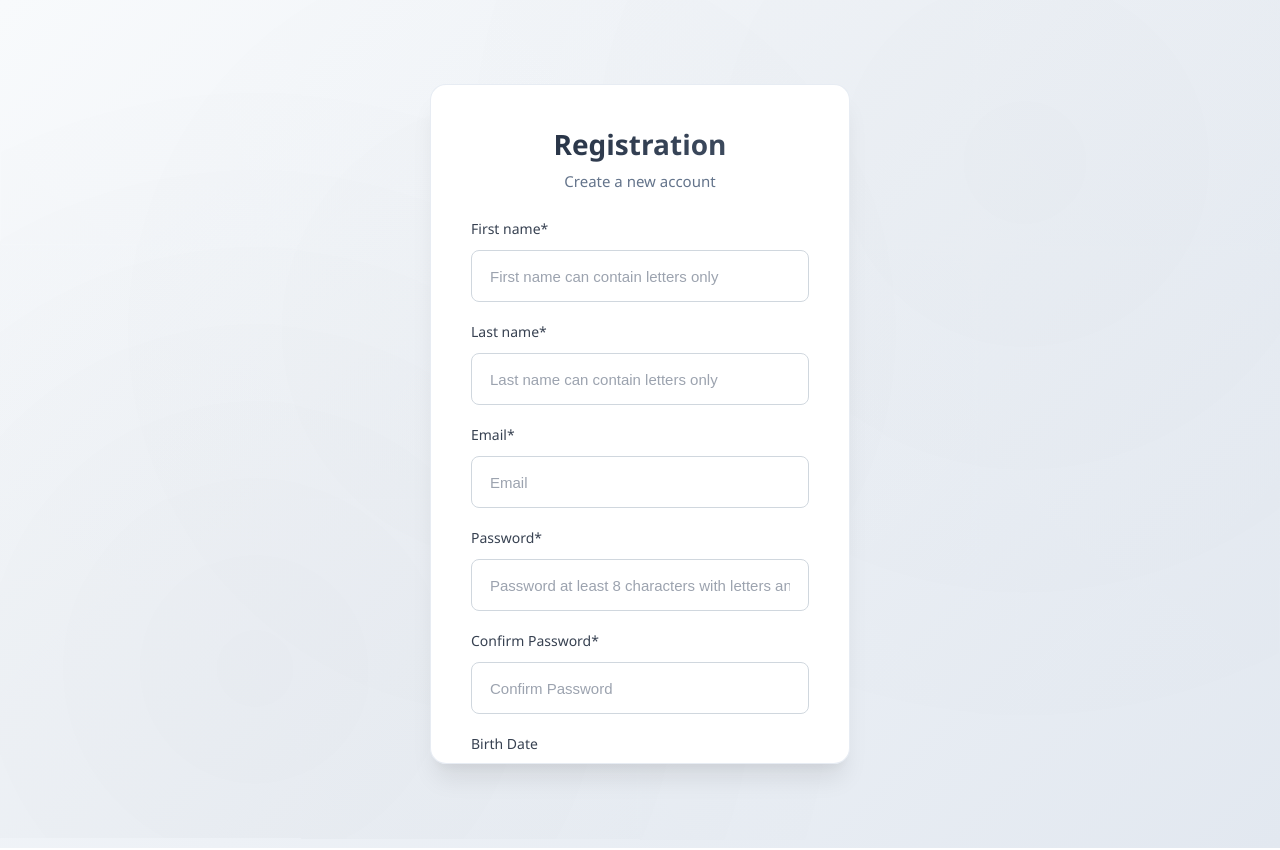
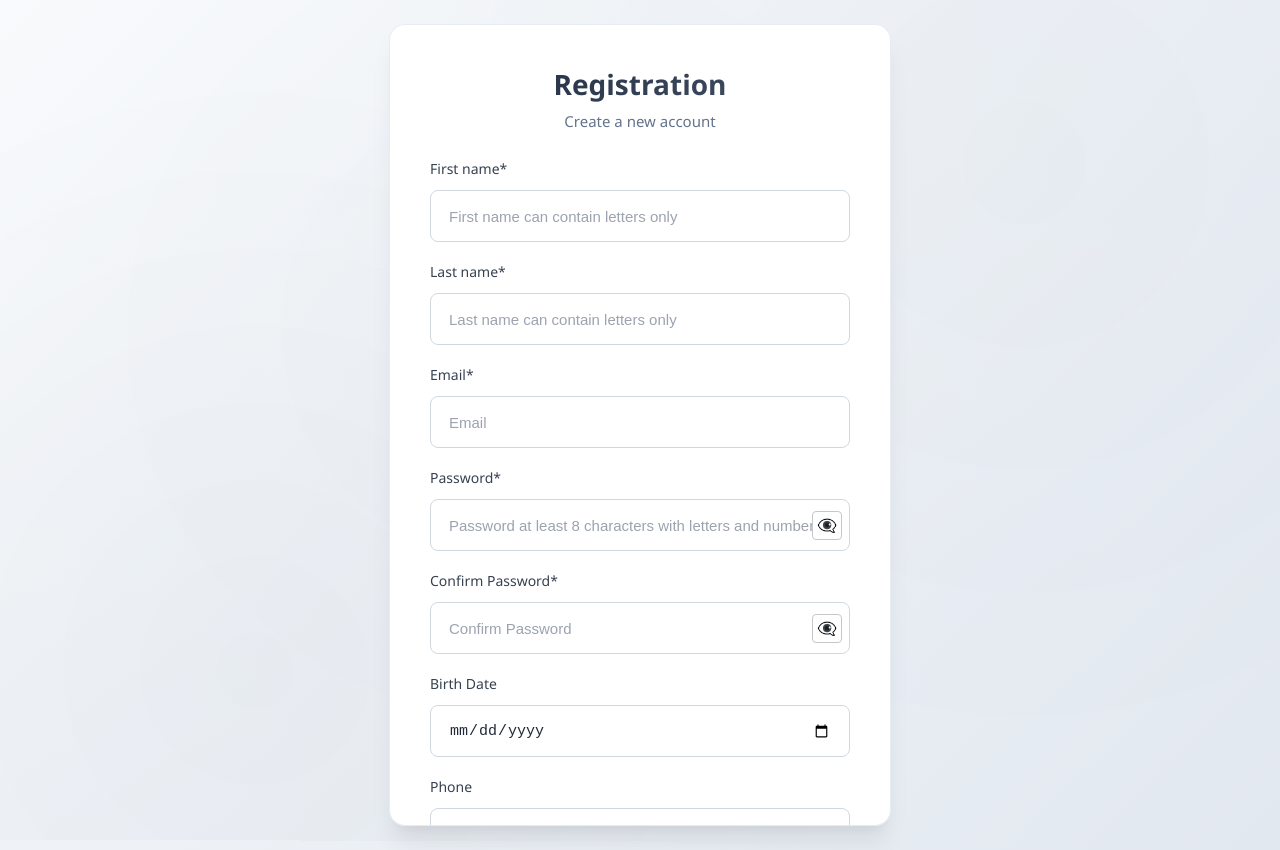
Before and after one commit to AlmogMeirov/Mail, a React (Create React App) app in the folder client/: page /register in a window 1280 px wide. Built offline with nearby package versions, Linux system fonts and the light colour scheme.

Commit message:
Rgister error design

```diff
--- a/client/src/pages/Register.jsx
+++ b/client/src/pages/Register.jsx
@@ -1,6 +1,6 @@
 import { useState } from 'react';
 import { useNavigate } from 'react-router-dom';
-import '../styles/Register.css'; // Assuming you have a CSS file for styling
+import '../styles/Register.css';
 
 const Register = () => {
     // Local state for each field
@@ -18,6 +18,13 @@ const Register = () => {
 
     const [errorMessage, setErrorMessage] = useState('');
     const [isLoading, setIsLoading] = useState(false);
+
+    // New state for field-specific errors
+    const [fieldErrors, setFieldErrors] = useState({});
+
+    // State for password visibility
+    const [showPassword, setShowPassword] = useState(false);
+    const [showConfirmPassword, setShowConfirmPassword] = useState(false);
 
     const navigate = useNavigate();
 
@@ -38,50 +45,101 @@ const Register = () => {
         return null; // Valid password
     };
 
+    // Helper function to set field-specific error
+    const setFieldError = (field, message) => {
+        setFieldErrors(prev => ({
+            ...prev,
+            [field]: message
+        }));
+        setErrorMessage(message); // Keep the original global error for backward compatibility
+    };
+
+    // Helper function to clear field errors
+    const clearFieldErrors = () => {
+        setFieldErrors({});
+        setErrorMessage('');
+    };
+
     // Validate inputs before sending
     const validateForm = () => {
+        clearFieldErrors(); // Clear previous errors
+
         const nameRegex = /^[A-Za-z\u0590-\u05FF\s'-]+$/; // Includes Hebrew, spaces, hyphens
-        if (!nameRegex.test(firstName) || !nameRegex.test(lastName)) {
-            setErrorMessage("Names can only contain letters");
+
+        // Check if required fields are filled
+        if (!firstName || !lastName || !email || !password || !confirmPassword) {
+            if (!firstName) {
+                setFieldError('firstName', "First name is required");
+                return false;
+            }
+            if (!lastName) {
+                setFieldError('lastName', "Last name is required");
+                return false;
+            }
+            if (!email) {
+                setFieldError('email', "Email is required");
+                return false;
+            }
+            if (!password) {
+                setFieldError('password', "Password is required");
+                return false;
+            }
+            if (!confirmPassword) {
+                setFieldError('confirmPassword', "Please confirm your password");
+                return false;
+            }
+        }
+
+        if (!firstName.trim() || !lastName.trim() || !email.trim()) {
+            if (!firstName.trim()) {
+                setFieldError('firstName', "First name cannot be empty or spaces only");
+                return false;
+            }
+            if (!lastName.trim()) {
+                setFieldError('lastName', "Last name cannot be empty or spaces only");
+                return false;
+            }
+            if (!email.trim()) {
+                setFieldError('email', "Email cannot be empty or spaces only");
+                return false;
+            }
+        }
+
+        if (!nameRegex.test(firstName)) {
+            setFieldError('firstName', "First name can only contain letters");
             return false;
         }
 
-        // Check if required fields are filled
-        if (!firstName || !lastName || !email || !password || !confirmPassword) {
-            setErrorMessage("All required fields must be filled");
-            return false;
-        }
-
-        if (!firstName.trim() || !lastName.trim() || !email.trim()) {
-            setErrorMessage("Name and email fields cannot be empty or spaces only");
+        if (!nameRegex.test(lastName)) {
+            setFieldError('lastName', "Last name can only contain letters");
             return false;
         }
 
         const emailRegex = /^[^\s@]+@[^\s@]+\.[^\s@]+$/;
         if (!emailRegex.test(email)) {
-            setErrorMessage("Invalid email format");
+            setFieldError('email', "Invalid email format");
+            return false;
+        }
+
+        if (email.includes(" ")) {
+            setFieldError('email', "Email cannot contain spaces");
             return false;
         }
 
         // Enhanced password validation
         const passwordError = validatePassword(password);
         if (passwordError) {
-            setErrorMessage(passwordError);
+            setFieldError('password', passwordError);
             return false;
         }
 
         if (password !== confirmPassword) {
-            setErrorMessage("Passwords do not match");
+            setFieldError('confirmPassword', "Passwords do not match");
             return false;
         }
 
         if (birthDate && new Date(birthDate) > new Date()) {
-            setErrorMessage("Birth date cannot be in the future");
-            return false;
-        }
-
-        if (email.includes(" ")) {
-            setErrorMessage("Email cannot contain spaces");
+            setFieldError('birthDate', "Birth date cannot be in the future");
             return false;
         }
 
@@ -89,13 +147,35 @@ const Register = () => {
         if (phone) {
             const digitsOnly = phone.replace(/-/g, '');
             if (!/^\d{10,11}$/.test(digitsOnly)) {
-                setErrorMessage("Phone number must contain 10–11 digits (digits only, dash allowed after 3 digits)");
+                setFieldError('phone', "Phone number must contain 10-11 digits (digits only, dash allowed after 3 digits)");
                 return false;
             }
         }
 
-        setErrorMessage('');
         return true;
+    };
+
+    // Handle phone number formatting with dash after 3 digits
+    const handlePhoneChange = (e) => {
+        let value = e.target.value;
+
+        // Remove all non-digit characters except dash
+        value = value.replace(/[^0-9-]/g, '');
+
+        // Remove existing dashes to reformat
+        const digitsOnly = value.replace(/-/g, '');
+
+        // Add dash after 3 digits if there are more than 3 digits
+        if (digitsOnly.length > 3) {
+            value = digitsOnly.slice(0, 3) + '-' + digitsOnly.slice(3);
+        } else {
+            value = digitsOnly;
+        }
+
+        // Limit to 12 characters (3 digits + dash + 8 more digits max)
+        value = value.slice(0, 12);
+
+        setPhone(value);
     };
 
     // Handle profile picture as base64
@@ -117,7 +197,7 @@ const Register = () => {
         if (!validateForm()) return;
 
         setIsLoading(true);
-        setErrorMessage('');
+        clearFieldErrors();
 
         const payload = {
             firstName,
@@ -142,7 +222,14 @@ const Register = () => {
                 navigate('/login');
             } else {
                 const data = await response.json();
-                setErrorMessage(data?.error || "Registration failed");
+                const errorMsg = data?.error || "Registration failed";
+
+                // If the error is about email already registered, show it next to email field
+                if (errorMsg === "Email already registered") {
+                    setFieldError('email', errorMsg);
+                } else {
+                    setErrorMessage(errorMsg);
+                }
             }
         } catch (err) {
             console.error("Network or unexpected error:", err);
@@ -158,7 +245,7 @@ const Register = () => {
                 <h2>Registration</h2>
                 <p className="login-subtitle">Create a new account</p>
 
-                {errorMessage && <div className="login-error">{errorMessage}</div>}
+                {errorMessage && !Object.keys(fieldErrors).length && <div className="login-error">{errorMessage}</div>}
 
                 <form onSubmit={handleSubmit}>
                     <div className="input-group">
@@ -170,6 +257,7 @@ const Register = () => {
                             onChange={(e) => setFirstName(e.target.value)}
                             required
                         />
+                        {fieldErrors.firstName && <div className="field-error">{fieldErrors.firstName}</div>}
                     </div>
 
                     <div className="input-group">
@@ -181,6 +269,7 @@ const Register = () => {
                             onChange={(e) => setLastName(e.target.value)}
                             required
                         />
+                        {fieldErrors.lastName && <div className="field-error">{fieldErrors.lastName}</div>}
                     </div>
 
                     <div className="input-group">
@@ -192,29 +281,52 @@ const Register = () => {
                             onChange={(e) => setEmail(e.target.value)}
                             required
                         />
+                        {fieldErrors.email && <div className="field-error">{fieldErrors.email}</div>}
                     </div>
 
                     <div className="input-group">
                         <label>Password*</label>
+                        <div className="password-input-container">
                             <input
                                 placeholder='Password at least 8 characters with letters and numbers'
-                            type="password"
+                                type={showPassword ? "text" : "password"}
                                 value={password}
                                 onChange={(e) => setPassword(e.target.value)}
                                 required
                             />
+                            <button
+                                type="button"
+                                className="password-toggle-btn"
+                                onClick={() => setShowPassword(!showPassword)}
+                                title={showPassword ? "Hide password" : "Show password"}
+                            >
+                                {showPassword ? "👁️" : "👁️‍🗨️"}
+                            </button>
+                        </div>
+                        {fieldErrors.password && <div className="field-error">{fieldErrors.password}</div>}
                     </div>
 
                     <div className="input-group">
                         <label>Confirm Password*</label>
+                        <div className="password-input-container">
                             <input
                                 placeholder='Confirm Password'
-                            type="password"
+                                type={showConfirmPassword ? "text" : "password"}
                                 value={confirmPassword}
                                 onChange={(e) => setConfirmPassword(e.target.value)}
                                 onPaste={(e) => e.preventDefault()}
                                 required
                             />
+                            <button
+                                type="button"
+                                className="password-toggle-btn"
+                                onClick={() => setShowConfirmPassword(!showConfirmPassword)}
+                                title={showConfirmPassword ? "Hide password" : "Show password"}
+                            >
+                                {showConfirmPassword ? "👁️" : "👁️‍🗨️"}
+                            </button>
+                        </div>
+                        {fieldErrors.confirmPassword && <div className="field-error">{fieldErrors.confirmPassword}</div>}
                     </div>
 
                     <div className="input-group">
@@ -224,31 +336,31 @@ const Register = () => {
                             value={birthDate}
                             onChange={(e) => setBirthDate(e.target.value)}
                         />
+                        {fieldErrors.birthDate && <div className="field-error">{fieldErrors.birthDate}</div>}
                     </div>
 
                     <div className="input-group">
                         <label>Phone</label>
                         <input
-                            placeholder='Phone number'
-                            type="text"
+                            placeholder='Phone number (10-11 digits)'
+                            type="tel"
                             value={phone}
-                            onChange={(e) => {
-                                let value = e.target.value.replace(/[^\d]/g, '');
-                                if (value.length > 3) {
-                                    value = value.slice(0, 3) + '-' + value.slice(3);
-                                }
-                                setPhone(value);
-                            }}
+                            onChange={handlePhoneChange}
                         />
+                        {fieldErrors.phone && <div className="field-error">{fieldErrors.phone}</div>}
                     </div>
 
                     <div className="input-group">
                         <label>Gender</label>
-                        <select value={gender} onChange={(e) => setGender(e.target.value)}>
+                        <select
+                            value={gender}
+                            onChange={(e) => setGender(e.target.value)}
+                        >
                             <option value="">Select Gender</option>
-                            <option value="male">Male</option>
-                            <option value="female">Female</option>
-                            <option value="other">Other</option>
+                            <option value="Male">Male</option>
+                            <option value="Female">Female</option>
+                            <option value="Other">Other</option>
+                            <option value="Prefer not to say">Prefer not to say</option>
                         </select>
                     </div>
 
@@ -261,16 +373,22 @@ const Register = () => {
                         />
                     </div>
 
-                    {isLoading && <p className="login-loading">Registering...</p>}
+                    {isLoading && <div className="login-loading">Creating your account...</div>}
 
-                    <button className="login-button" type="submit" disabled={isLoading}>
-                        Register
+                    <button
+                        type="submit"
+                        className="login-button"
+                        disabled={isLoading}
+                    >
+                        {isLoading ? 'Creating Account...' : 'Create Account'}
                     </button>
 
-                    <p className="register-link">
+                    <div className="register-link">
                         Already have an account?{' '}
-                        <span onClick={() => navigate('/login')}>Log in here</span>
-                    </p>
+                        <span onClick={() => navigate('/login')}>
+                            Sign in
+                        </span>
+                    </div>
                 </form>
             </div>
         </div>
--- a/client/src/styles/Register.css
+++ b/client/src/styles/Register.css
@@ -1,70 +1,30 @@
-/* Modern Gmail-inspired Registration Design */
+/* Login/Register container styling */
 .login-container {
+  display: flex;
+  justify-content: center;
+  align-items: center;
   min-height: 100vh;
-  display: grid;
-  place-items: center;
-  padding: 24px;
-  background: linear-gradient(135deg, #4f46e5 0%, #06b6d4 50%, #10b981 100%);
-  color: #202124;
+  padding: 20px;
+  background: linear-gradient(135deg, #f3f4f6 0%, #e5e7eb 50%, #d1d5db 100%);
   overflow-y: auto;
   overflow-x: hidden;
-  position: relative;
-}
-
-/* Animated background particles */
-.login-container::before {
-  content: '';
-  position: absolute;
-  top: 0;
-  left: 0;
-  right: 0;
-  bottom: 0;
-  background-image:
-    radial-gradient(circle at 25% 25%, rgba(79, 70, 229, 0.2) 0%, transparent 50%),
-    radial-gradient(circle at 75% 25%, rgba(6, 182, 212, 0.2) 0%, transparent 50%),
-    radial-gradient(circle at 25% 75%, rgba(16, 185, 129, 0.2) 0%, transparent 50%),
-    radial-gradient(circle at 75% 75%, rgba(245, 158, 11, 0.1) 0%, transparent 50%);
-  animation: float 25s ease-in-out infinite;
-}
-
-@keyframes float {
-  0%, 100% { transform: translateY(0px) rotate(0deg); }
-  25% { transform: translateY(-15px) rotate(0.5deg); }
-  50% { transform: translateY(10px) rotate(-0.5deg); }
-  75% { transform: translateY(-5px) rotate(0.3deg); }
 }
 
 .login-box {
-  width: min(720px, 92vw);
-  background: rgba(255, 255, 255, 0.98);
-  backdrop-filter: blur(25px);
-  -webkit-backdrop-filter: blur(25px);
-  border: 1px solid rgba(255, 255, 255, 0.3);
+  background: #ffffff;
   border-radius: 20px;
-  padding: 40px;
+  padding: 40px 36px;
+  width: 100%;
+  max-width: 420px;
   box-shadow:
-    0 20px 40px rgba(0, 0, 0, 0.1),
-    0 0 0 1px rgba(255, 255, 255, 0.2) inset;
-  max-height: 85vh; /* Restore scrolling height limit */
+    0 10px 25px rgba(0, 0, 0, 0.08),
+    0 4px 6px rgba(0, 0, 0, 0.06);
+  position: relative;
+  z-index: 1;
+  transition: all 0.3s cubic-bezier(0.4, 0, 0.2, 1);
+  max-height: 90vh;
   overflow-y: auto;
   overflow-x: hidden;
-  position: relative;
-  z-index: 1;
-  animation: slideIn 0.7s ease-out;
-  /* Ensure consistent background coverage */
-  min-height: auto;
-  box-sizing: border-box;
-}
-
-@keyframes slideIn {
-  from {
-    opacity: 0;
-    transform: translateY(20px) scale(0.95);
-  }
-  to {
-    opacity: 1;
-    transform: translateY(0) scale(1);
-  }
 }
 
 /* Updated hover border effect - covers entire box */
@@ -141,6 +101,51 @@
   text-align: center;
   font-size: 14px;
   animation: errorSlideIn 0.3s ease-out;
+}
+
+/* Field-specific error styling */
+.field-error {
+  margin: 4px 0 0 0;
+  padding: 6px 0;
+  color: #dc2626;
+  font-size: 13px;
+  font-weight: 500;
+  animation: errorSlideIn 0.3s ease-out;
+  line-height: 1.2;
+}
+
+/* Password input container for eye toggle */
+.password-input-container {
+  position: relative;
+  display: flex;
+  align-items: center;
+}
+
+.password-input-container input {
+  width: 100%;
+  padding-right: 40px; /* Make space for the eye button */
+}
+
+.password-toggle-btn {
+  position: absolute;
+  right: 8px;
+  background: none;
+  border: none;
+  cursor: pointer;
+  padding: 4px;
+  font-size: 16px;
+  color: #6b7280;
+  transition: color 0.2s ease;
+  z-index: 1;
+  display: flex;
+  align-items: center;
+  justify-content: center;
+  border-radius: 4px;
+}
+
+.password-toggle-btn:hover {
+  color: #4f46e5;
+  background-color: rgba(79, 70, 229, 0.05);
 }
 
 @keyframes errorSlideIn {
@@ -268,46 +273,25 @@
 }
 
 .login-box::-webkit-scrollbar-thumb:hover {
-  background: linear-gradient(135deg, #4338ca 0%, #0891b2 50%, #059669 100%);
+  background: linear-gradient(135deg, #3730a3 0%, #0891b2 50%, #059669 100%);
 }
 
-/* Dark Mode */
+/* Dark mode support */
 :root[data-theme="dark"] .login-container {
-  background: linear-gradient(135deg, #1e1b4b 0%, #0f172a 50%, #064e3b 100%);
-  color: #e2e8f0;
-}
-
-:root[data-theme="dark"] .login-container::before {
-  background-image:
-    radial-gradient(circle at 25% 25%, rgba(99, 102, 241, 0.15) 0%, transparent 50%),
-    radial-gradient(circle at 75% 25%, rgba(6, 182, 212, 0.15) 0%, transparent 50%),
-    radial-gradient(circle at 25% 75%, rgba(16, 185, 129, 0.15) 0%, transparent 50%),
-    radial-gradient(circle at 75% 75%, rgba(245, 158, 11, 0.1) 0%, transparent 50%);
+  background: linear-gradient(135deg, #0f172a 0%, #1e293b 50%, #334155 100%);
 }
 
 :root[data-theme="dark"] .login-box {
-  background: rgba(15, 23, 42, 0.98);
-  border: 1px solid rgba(71, 85, 105, 0.4);
+  background: #1e293b;
+  color: #f8fafc;
+  border: 1px solid #334155;
   box-shadow:
-    0 20px 40px rgba(0, 0, 0, 0.3),
-    0 0 0 1px rgba(148, 163, 184, 0.1) inset;
-  max-height: 85vh; /* Restore scrolling for dark mode too */
-  overflow-y: auto;
-  overflow-x: hidden;
-  min-height: auto;
-  box-sizing: border-box;
+    0 10px 25px rgba(0, 0, 0, 0.25),
+    0 4px 6px rgba(0, 0, 0, 0.15);
 }
 
-:root[data-theme="dark"] .login-box::before {
-  background: linear-gradient(45deg, #8b5cf6, #06b6d4, #10b981, #8b5cf6);
-  border-radius: 22px;
-}
-
-:root[data-theme="dark"] .login-box h2 {
-  background: linear-gradient(135deg, #8b5cf6 0%, #06b6d4 50%, #10b981 100%);
-  -webkit-background-clip: text;
-  -webkit-text-fill-color: transparent;
-  background-clip: text;
+:root[data-theme="dark"] .login-box:hover::before {
+  opacity: 0.4;
 }
 
 :root[data-theme="dark"] .login-subtitle {
@@ -315,20 +299,19 @@
 }
 
 :root[data-theme="dark"] .input-group label {
-  color: #e2e8f0;
+  color: #f1f5f9;
 }
 
 :root[data-theme="dark"] .input-group input,
 :root[data-theme="dark"] .input-group select {
-  background: rgba(30, 41, 59, 0.8);
-  color: #e2e8f0;
+  background: #334155;
   border-color: #475569;
+  color: #f8fafc;
 }
 
 :root[data-theme="dark"] .input-group input:focus,
 :root[data-theme="dark"] .input-group select:focus {
   border-color: #8b5cf6;
-  background: rgba(30, 41, 59, 1);
   box-shadow:
     0 0 0 3px rgba(139, 92, 246, 0.1),
     0 3px 10px rgba(139, 92, 246, 0.15);
@@ -343,6 +326,21 @@
   background: #450a0a;
   color: #fca5a5;
   border-color: #7f1d1d;
+}
+
+/* Dark mode field-specific error styling */
+:root[data-theme="dark"] .field-error {
+  color: #fca5a5;
+}
+
+/* Dark mode password toggle button */
+:root[data-theme="dark"] .password-toggle-btn {
+  color: #94a3b8;
+}
+
+:root[data-theme="dark"] .password-toggle-btn:hover {
+  color: #8b5cf6;
+  background-color: rgba(139, 92, 246, 0.1);
 }
 
 :root[data-theme="dark"] .login-loading {
@@ -376,7 +374,7 @@
 @media (max-width: 768px) {
   .login-container {
     padding: 16px;
-    overflow-y: auto; /* Keep scrolling on mobile */
+    overflow-y: auto;
     overflow-x: hidden;
   }
 
@@ -384,7 +382,7 @@
     width: 95%;
     padding: 24px;
     border-radius: 16px;
-    max-height: 90vh; /* Mobile specific height limit for scrolling */
+    max-height: 90vh;
     overflow-y: auto;
     overflow-x: hidden;
     min-height: auto;
```
Lines whose indentation alone changed are shown as unchanged.
